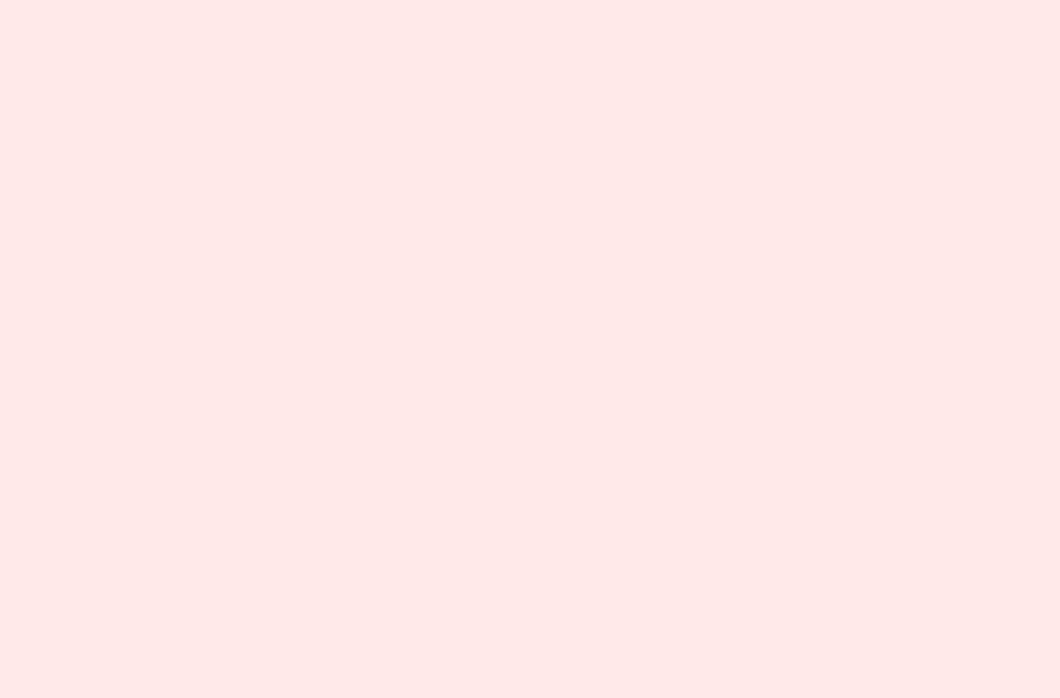
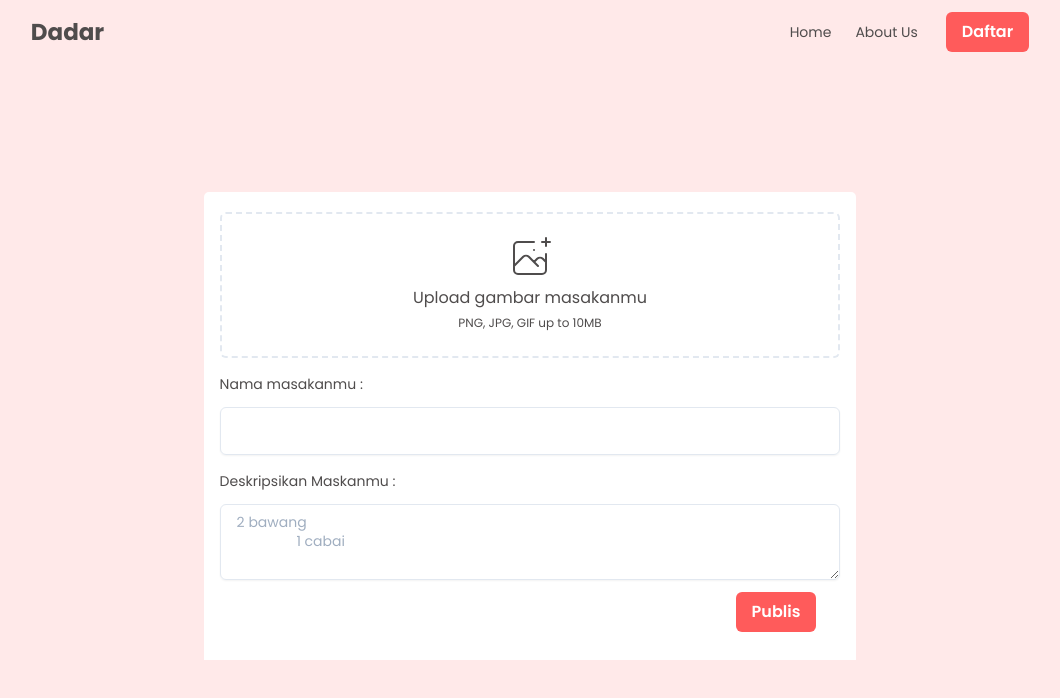
Before and after one commit to khoirxz/dadar-frontend, a React (Create React App) app: page /create in a window 1280 px wide. Before the commit this address had no page. Shown: the top 698 px of the page, without its empty margins (110-1170 px from the left). Built offline with nearby package versions, Linux system fonts and the light colour scheme.

Commit message:
post page

```diff
--- a/src/App.js
+++ b/src/App.js
@@ -6,6 +6,7 @@ import {
 import { Box } from "@chakra-ui/react";
 
 import Home from "./page/Home";
+import Post from "./page/Post";
 
 function App() {
   return (
@@ -13,6 +14,7 @@ function App() {
       <Router>
         <Switch>
           <Route path="/" element={<Home />} />
+          <Route path="/create" element={<Post />} />
         </Switch>
       </Router>
     </Box>
--- a/src/molecules/Btn/index.js
+++ b/src/molecules/Btn/index.js
@@ -1,6 +1,6 @@
 import { Button } from "@chakra-ui/react";
 
-const Btn = ({ title }) => {
+const Btn = ({ title, ...rest }) => {
   return (
     <Button
       bgColor="#FF5B5B"
@@ -14,6 +14,7 @@ const Btn = ({ title }) => {
       _focus={{
         outline: "none",
       }}
+      {...rest}
     >
       {title}
     </Button>
--- a/src/page/Home/index.js
+++ b/src/page/Home/index.js
@@ -1,6 +1,7 @@
 import { Box } from "@chakra-ui/react";
 import { Content, Footer, Hero, Navbar, Search } from "../../components";
 import { Btn, Card } from "../../molecules";
+import { Link } from "react-router-dom";
 
 function Home() {
   return (
@@ -12,7 +13,7 @@ function Home() {
 
       <Content>
         <Box display="flex" my="5" flexDir="row" justifyContent="flex-end">
-          <Btn title="Buat resepmu!" />
+          <Btn as={Link} to="/create" title="Buat resepmu!" />
         </Box>
         <Box display="grid" gridTemplateColumns="repeat(4, 1fr)" gap="10px">
           <Card />
--- /dev/null
+++ b/src/page/Post/index.js
@@ -0,0 +1,127 @@
+import {
+  chakra,
+  Box,
+  FormControl,
+  FormLabel,
+  Flex,
+  Stack,
+  Icon,
+  VisuallyHidden,
+  Text,
+  Input,
+  Textarea,
+} from "@chakra-ui/react";
+import { Content, Navbar } from "../../components";
+import { Btn } from "../../molecules";
+
+const Post = () => {
+  return (
+    <Box display="flex" flexDir="column">
+      <Navbar />
+
+      <Content>
+        <Box
+          bgColor="#ffffff"
+          w="75%"
+          padding={4}
+          margin="auto"
+          borderTopRadius={5}
+        >
+          <chakra.form>
+            <FormControl>
+              <Flex
+                mt={1}
+                justify="center"
+                px={6}
+                pt={5}
+                pb={6}
+                borderWidth={2}
+                borderStyle="dashed"
+                rounded="md"
+              >
+                <Stack spacing={1} textAlign="center">
+                  <Icon
+                    mx="auto"
+                    boxSize={12}
+                    stroke="currentColor"
+                    fill="none"
+                    viewBox="0 0 48 48"
+                    aria-hidden="true"
+                  >
+                    <path
+                      d="M28 8H12a4 4 0 00-4 4v20m32-12v8m0 0v8a4 4 0 01-4 4H12a4 4 0 01-4-4v-4m32-4l-3.172-3.172a4 4 0 00-5.656 0L28 28M8 32l9.172-9.172a4 4 0 015.656 0L28 28m0 0l4 4m4-24h8m-4-4v8m-12 4h.02"
+                      strokeWidth="2"
+                      strokeLinecap="round"
+                      strokeLinejoin="round"
+                    />
+                  </Icon>
+                  <Flex fontSize="sm" alignItems="baseline">
+                    <chakra.label
+                      htmlFor="file-upload"
+                      cursor="pointer"
+                      rounded="md"
+                      fontSize="md"
+                      pos="relative"
+                      _hover={{
+                        color: "#FF5B5B",
+                      }}
+                    >
+                      <span>Upload gambar masakanmu </span>
+                      <VisuallyHidden>
+                        <input
+                          id="file-upload"
+                          name="file-upload"
+                          type="file"
+                        />
+                      </VisuallyHidden>
+                    </chakra.label>
+                  </Flex>
+                  <Text fontSize="xs">PNG, JPG, GIF up to 10MB</Text>
+                </Stack>
+              </Flex>
+            </FormControl>
+
+            <FormControl my={4}>
+              <FormLabel htmlFor="title" fontSize="sm" fontWeight="md">
+                Nama masakanmu :
+              </FormLabel>
+              <Input
+                type="text"
+                name="title"
+                id="title"
+                autoComplete="title"
+                mt={1}
+                focusBorderColor="green.100"
+                shadow="sm"
+                size="lg"
+                w="full"
+                rounded="md"
+              />
+            </FormControl>
+
+            <FormControl id="email" mt={1}>
+              <FormLabel fontSize="sm" fontWeight="md">
+                Deskripsikan Maskanmu :
+              </FormLabel>
+              <Textarea
+                placeholder="2 bawang
+                1 cabai"
+                mt={1}
+                rows={3}
+                shadow="sm"
+                focusBorderColor="green.100"
+                fontSize={{ sm: "sm" }}
+              />
+            </FormControl>
+
+            <Box px={{ base: 4, sm: 6 }} py={3} textAlign="right">
+              <Btn title="Publis" />
+            </Box>
+          </chakra.form>
+        </Box>
+      </Content>
+    </Box>
+  );
+};
+
+export default Post;
```
